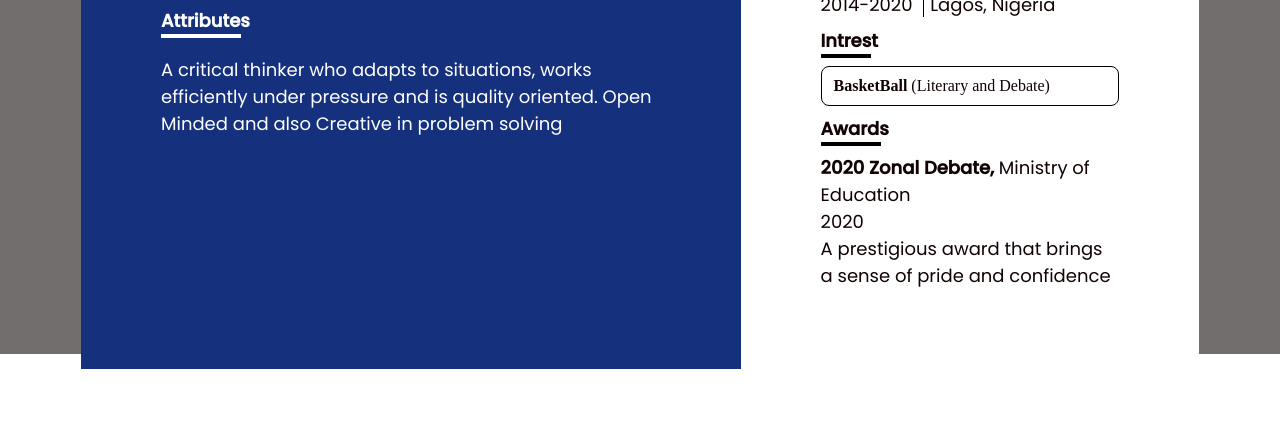
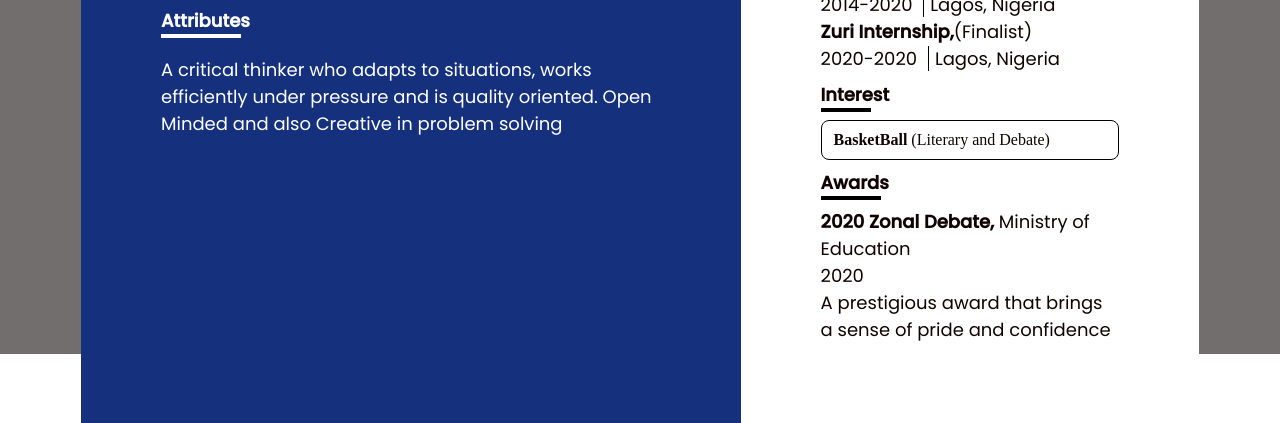
Before and after one commit to nuelkaiser/HNG-TASK, a plain HTML site: page index.html in a window 1280 px wide. Shown: the part 446-869 px from the top of the page. Before the commit the page ends 815 px from the top, so only its background shows below. Drawn offline with Linux system fonts and the light colour scheme.

Commit message:
Update index.html

```diff
--- a/index.html
+++ b/index.html
@@ -80,7 +80,9 @@
         <span class="span-x space"></span>
         <p><b>Secondary School Certificate,</b> King's Collge Lagos</p>
         <p>2014-2020 <span class="span-3"></span> Lagos, Nigeria</p>
-        <h3 class="header-space">Intrest</h3>
+        <p><b>Zuri Internship,</b>(Finalist)</p>
+        <p>2020-2020 <span class="span-3"></span>Lagos, Nigeria</p>
+        <h3 class="header-space">Interest</h3>
         <span class="span-4 space"></span>
         <div class="special-feat"><b>BasketBall</b> (Literary and Debate)</div>
         <h4 class="header-space">Awards</h4>
```
